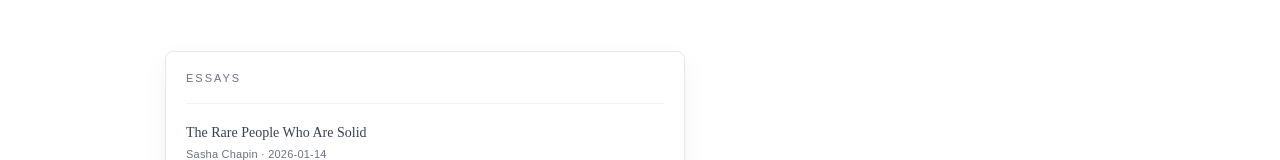
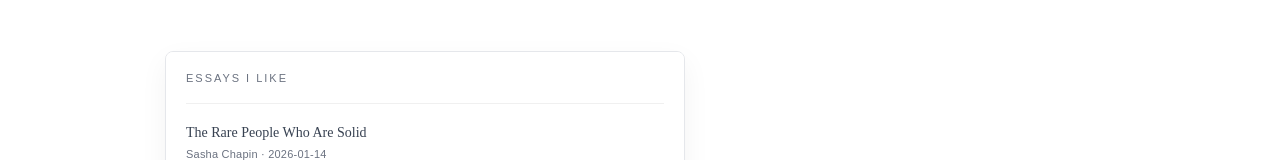
Before and after one commit to laurenyip/web2, a React (Create React App) app: page /about in a window 1280 px wide. Shown: the part 1016-1176 px from the top of the page. Built offline with nearby package versions, Linux system fonts and the light colour scheme; a web font is replaced by a local one.

Commit message:
updateabout

```diff
--- a/src/pages/About.js
+++ b/src/pages/About.js
@@ -768,7 +768,7 @@ export default function About() {
                     textTransform: "uppercase",
                   }}
                 >
-                  essays
+                  essays i like
                 </div>
                 <div
                   className="space-y-4"
```
